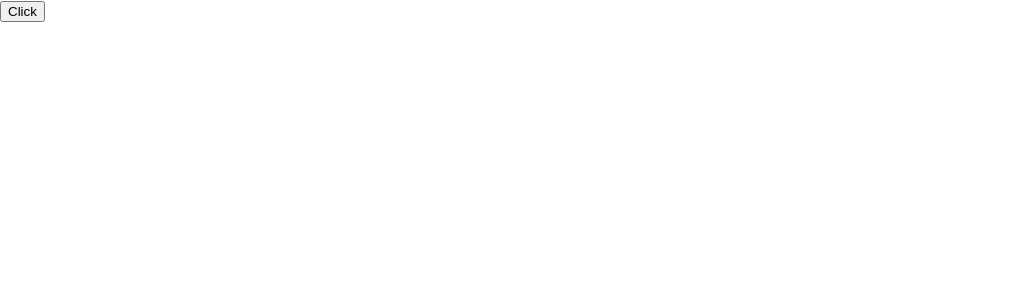
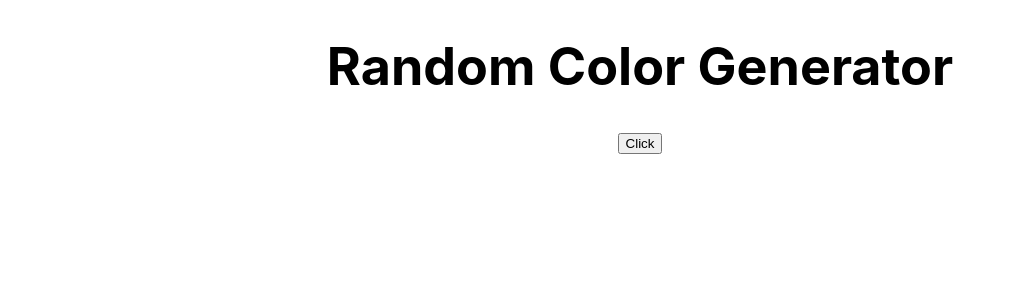
Before and after one commit to thinkful-ei26/trisha-randyS-color-generator, a React (Create React App) app: page / in a window 1280 px wide. Shown: the top 300 px of the page, without its empty margins (0-1016 px from the left). Built offline with nearby package versions, Linux system fonts and the light colour scheme.

Commit message:
added flexbox

```diff
--- a/src/App.js
+++ b/src/App.js
@@ -1,8 +1,9 @@
 import React from 'react';
 import Button from './Button';
+import BlueBox from './blue-box';
+import GreenBox from './green-box';
 import RedBox from './red-box';
-import GreenBox from './green-box';
-import BlueBox from './blue-box';
+import './app.css'
 
 export default class App extends React.Component {
 
@@ -21,7 +22,6 @@ export default class App extends React.Component {
   }
 
   handleClick() {
-    console.log('click')
     this.setState({display: 'box'})
   }
 
@@ -31,7 +31,8 @@ export default class App extends React.Component {
 
     if (this.state.display === 'box') {
       return (
-        <div>
+        <div className="container">
+          <h1>Random Color Generator</h1>
           <MyBox />
           <Button onClick={e => this.handleClick(e)} />
         </div>
@@ -39,7 +40,10 @@ export default class App extends React.Component {
     }
     if (this.state.display === 'button') {
       return (
-        <Button onClick={e => this.handleClick(e)} />
+        <div className="container">
+          <h1>Random Color Generator</h1>
+          <Button onClick={e => this.handleClick(e)} />
+        </div>
       )
     }
   }
--- /dev/null
+++ b/src/app.css
@@ -0,0 +1,8 @@
+.container {
+  display: flex;
+  flex-direction: column;
+  align-items: center;
+  justify-content: center;
+  font-size: calc(10px + 2vmin);
+  text-align: center;
+}
```
Also changed, not shown: src/color-box.css (+2 -20 lines).
